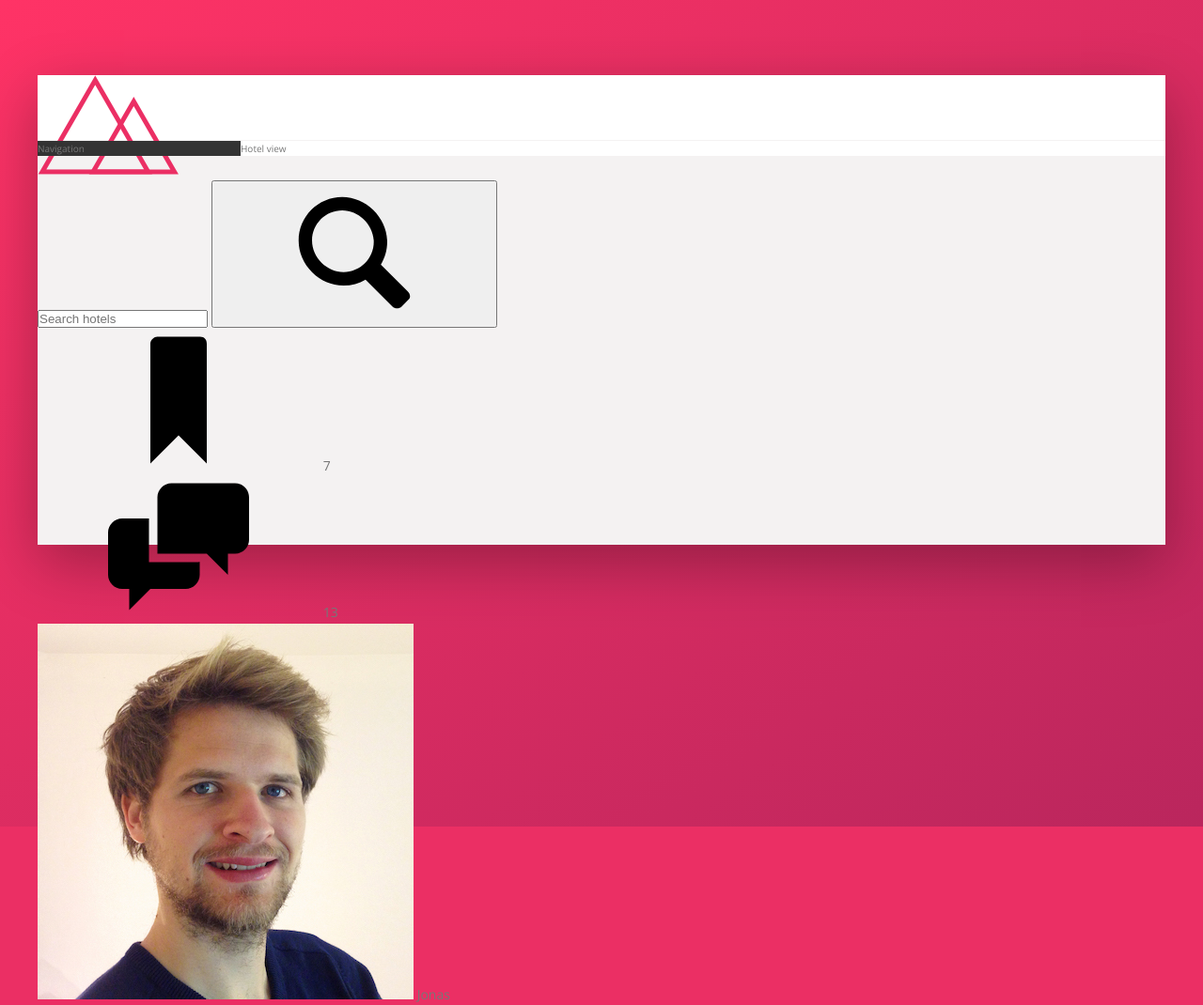
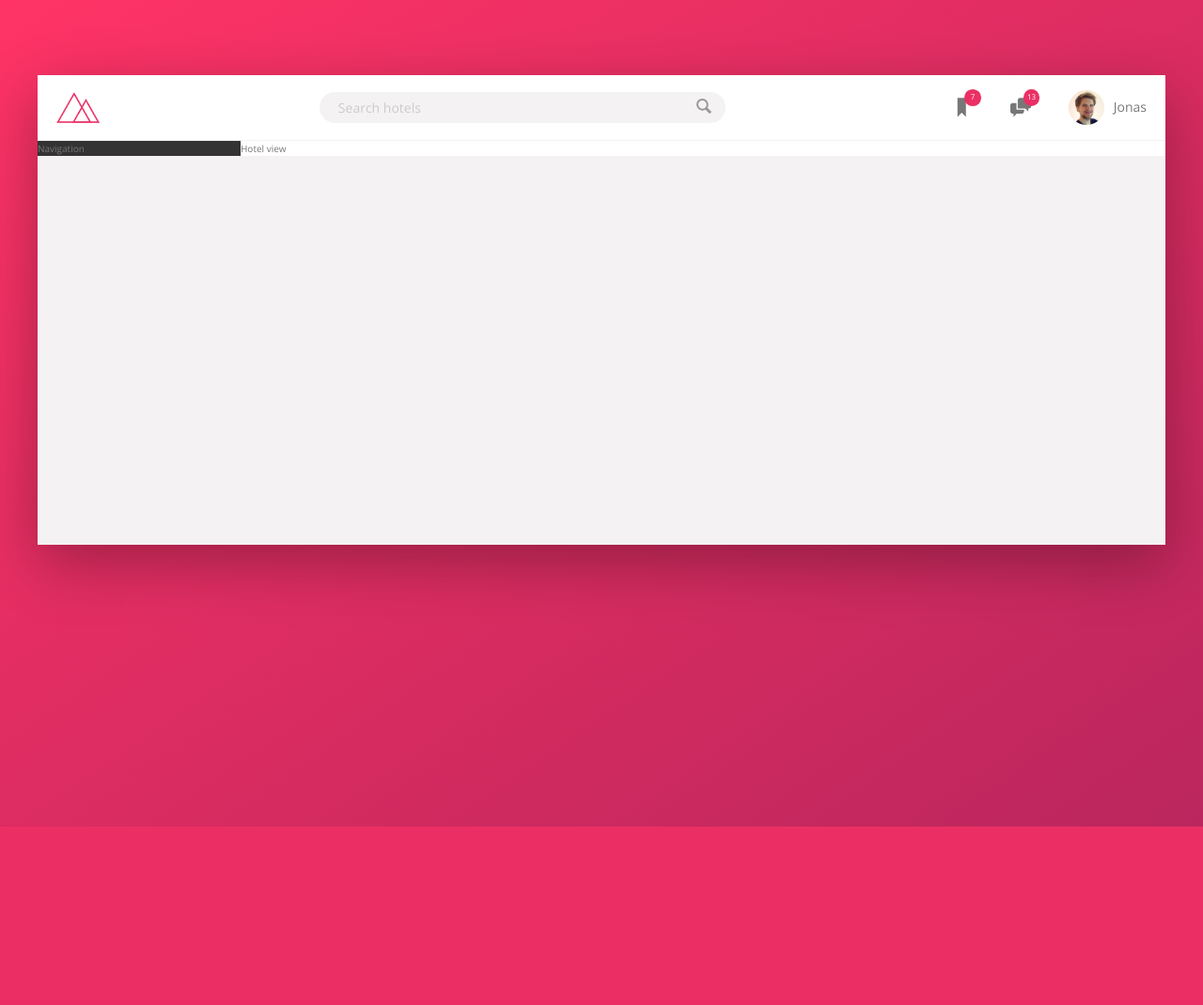
Before and after one commit to SZ1980/trillo-project, a website: page index.html in a window 1280 px wide. Shown: the whole page at 94% size. After the commit the page ends 880 px from the top, so only its background shows below. Drawn offline with nearby package versions, Linux system fonts and the light colour scheme.

```diff
--- a/sass/_components.scss
+++ b/sass/_components.scss
@@ -0,0 +1,125 @@
+////////////////////////////////////////
+// LOGO
+.logo {
+    height: 3.25rem;
+    margin-left: 2rem;
+}
+
+
+////////////////////////////////////////
+// SEARCH
+.search {
+    flex: 0 0 40%;
+
+    display: flex;
+    align-items: center;
+    justify-content: center;
+
+    @media only screen and (max-width: $bp-smallest) {
+        order: 1;
+        flex: 0 0 100%;
+        background-color: var(--color-grey-light-2);
+    }
+
+    &__input {
+        font-family: inherit;
+        font-size: inherit;
+        color: inherit;
+        background-color: var(--color-grey-light-2);
+        border: none;
+        padding: .7rem 2rem;
+        border-radius: 100px;
+        width: 90%;
+        transition: all .2s;
+        margin-right: -3.25rem;
+
+        &:focus {
+            outline: none;
+            width: 100%;
+            background-color: var(--color-grey-light-3);
+        }
+
+        &::-webkit-input-placeholder {
+            font-weight: 100;
+            color: var(--color-grey-light-4);
+        }
+    }
+
+    &__input:focus+&__button {
+        background-color: var(--color-grey-light-3);
+    }
+
+    &__button {
+        border: none;
+        background-color: var(--color-grey-light-2);
+
+        &:focus {
+            outline: none;
+        }
+
+        &:active {
+            transform: translateY(2px);
+        }
+    }
+
+    &__icon {
+        height: 2rem;
+        width: 2rem;
+        fill: var(--color-grey-dark-3);
+    }
+}
+
+
+////////////////////////////////////////
+// USER NAVIGATION
+.user-nav {
+    align-self: stretch;
+
+    display: flex;
+    align-items: center;
+
+    &>* {
+        padding: 0 2rem;
+        cursor: pointer;
+        height: 100%;
+        display: flex;
+        align-items: center;
+    }
+
+    &>*:hover {
+        background-color: var(--color-grey-light-2);
+    }
+
+    &__icon-box {
+        position: relative;
+    }
+
+    &__icon {
+        height: 2.25rem;
+        width: 2.25rem;
+        fill: var(--color-grey-dark-2);
+    }
+
+    &__notification {
+        font-size: .8rem;
+        height: 1.75rem;
+        width: 1.75rem;
+        border-radius: 50%;
+        background-color: var(--color-primary);
+        color: #fff;
+        position: absolute;
+        top: 1.5rem;
+        right: 1.1rem;
+
+        display: flex;
+        justify-content: center;
+        align-items: center;
+    }
+
+    &__user-photo {
+        height: 3.75rem;
+        border-radius: 50%;
+        margin-right: 1rem;
+    }
+
+}
--- a/sass/_layout.scss
+++ b/sass/_layout.scss
@@ -12,6 +12,16 @@
         height: 7rem;
         background-color: #fff;
         border-bottom: var(--line);
+
+        display: flex;
+            justify-content: space-between;
+            align-items: center;
+
+            @media only screen and (max-width: $bp-smallest) {
+                flex-wrap: wrap;
+                align-content: space-around;
+                height: 11rem;
+            }
 }
 
 .content{
```
Also changed, not shown: css/style.comp.css.
